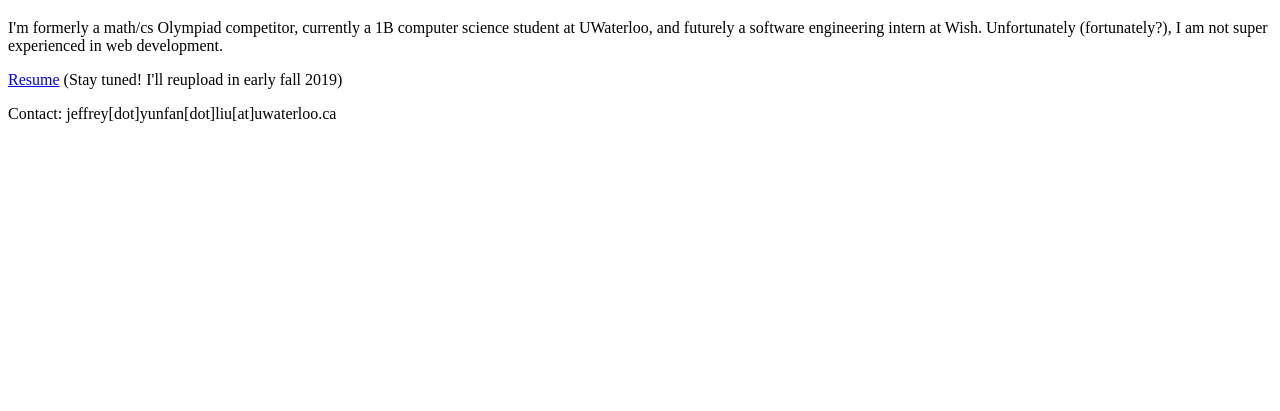
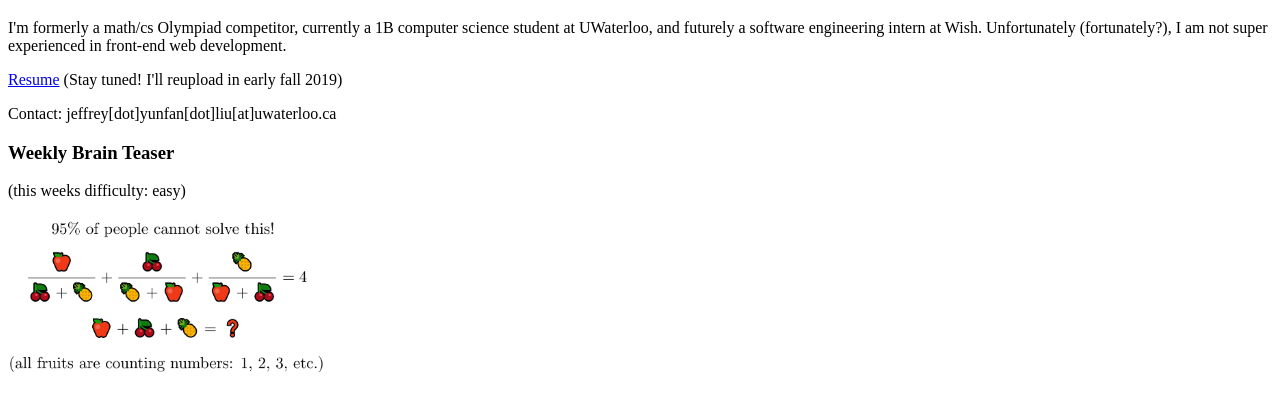
Before and after one commit to jyfliu/jyfliu.github.io, a plain HTML site: page index.html in a window 1280 px wide. Shown: the part 61-472 px from the top of the page. Drawn offline with Linux system fonts and the light colour scheme.

Commit message:
Added brain teaser

```diff
--- a/index.html
+++ b/index.html
@@ -3,8 +3,11 @@
 	<body>
 	<h1> Hi! My name is Jeffrey!</h1>
 	<p>I'm formerly a math/cs Olympiad competitor, currently a 1B computer science student at
-	UWaterloo, and futurely a software engineering intern at Wish. Unfortunately (fortunately?), I am not super experienced in web development.</p>
+	UWaterloo, and futurely a software engineering intern at Wish. Unfortunately (fortunately?), I am not super experienced in front-end web development.</p>
 	<p><a href="#">Resume</a> (Stay tuned! I'll reupload in early fall 2019)</p>
 	<p>Contact: jeffrey[dot]yunfan[dot]liu[at]uwaterloo.ca</p>
+	<h3>Weekly Brain Teaser</h3>
+	<p>(this weeks difficulty: easy)</p>
+	<img src="fruit.jpg" width=25% height=25%>
 	</body>
 </html>
```
Also changed, not shown: fruit.jpg (added).
